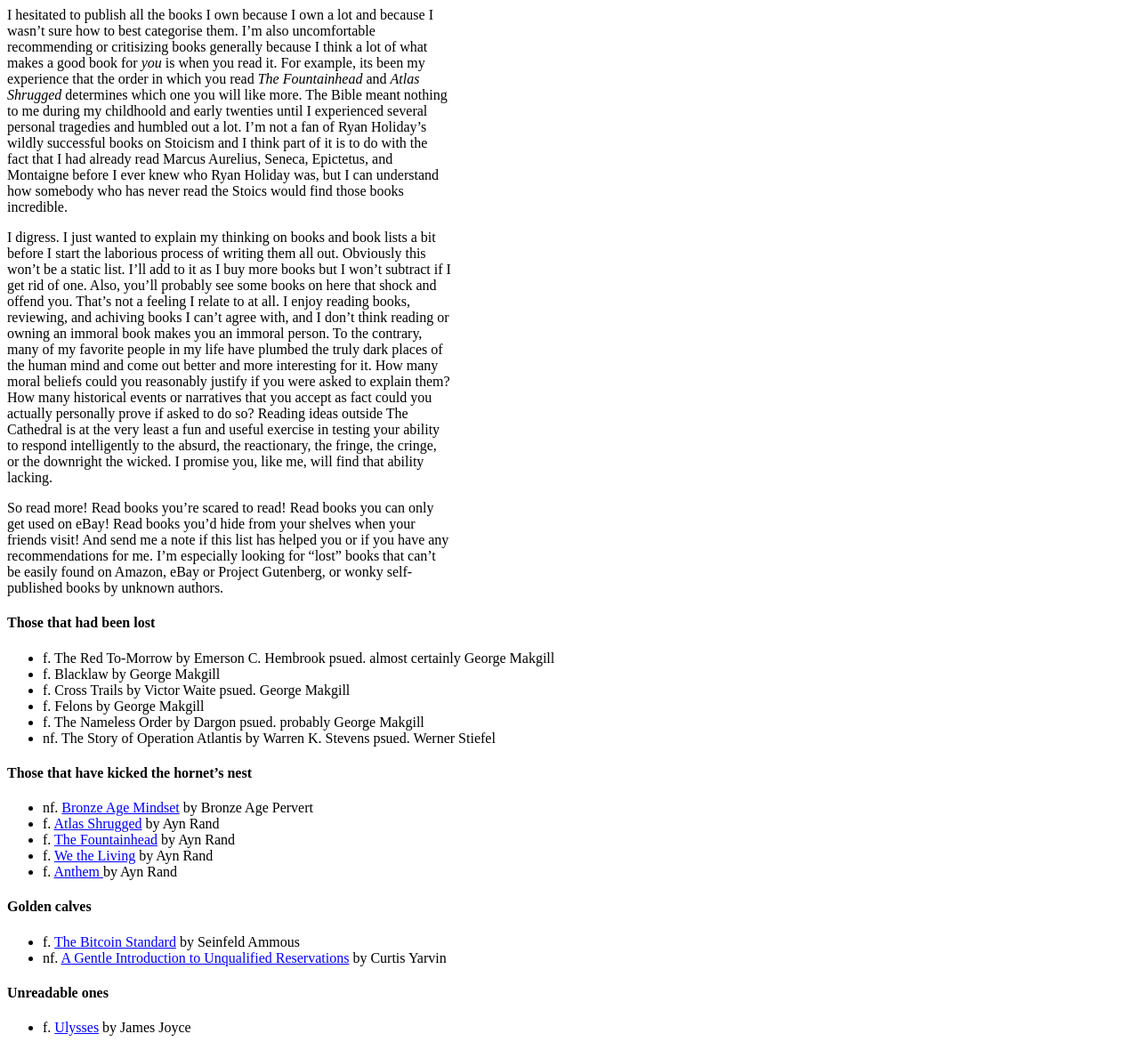
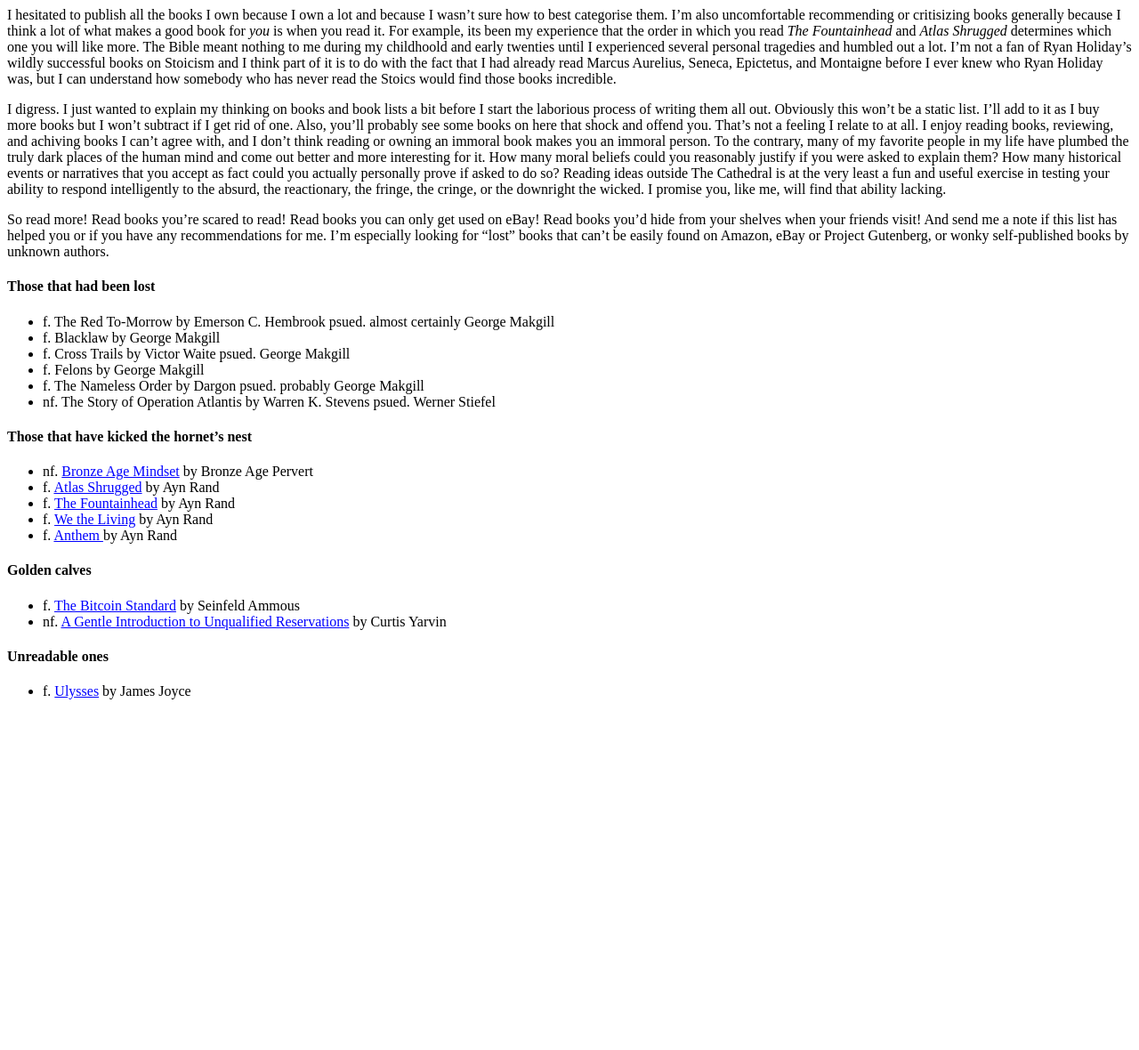
Before and after one commit to 0x000m/0x000m.github.io, a Jekyll site: the page built from index.md, in a window 1280 px wide. Shown: the whole page at 89% size. Built offline with Jekyll 4.4.1, drawn with Linux system fonts in a browser that asks for light colours; after the commit the page ends 900 px from its top, so only the background shows below that.

Commit message:
Update default.html

```diff
--- a/_layouts/default.html
+++ b/_layouts/default.html
@@ -1,5 +1,5 @@
 <html>
-  <head><style>p{max-width:500px;}a{color:blue;}blockquote{max-width:500px;}</style>
+  <head><style>p{}a{color:blue;}blockquote{}</style>
   </head>
   <body>
     <article>
```
